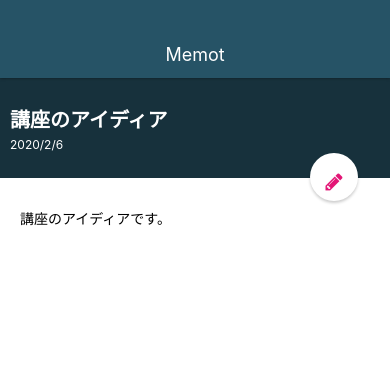
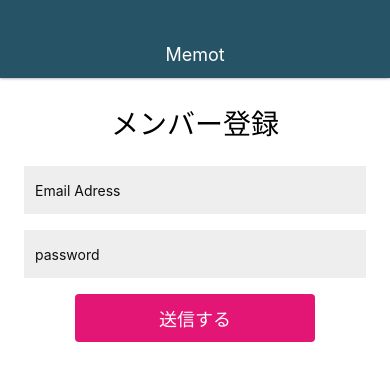
Before and after one commit to SatakeYusuke19920527/memot, a React Native app: screen / in a window 390 px wide. Shown: the top 380 px of the page. Built offline with nearby package versions, Linux system fonts and the light colour scheme.

Commit message:
README.md追加

```diff
--- a/App.js
+++ b/App.js
@@ -1,15 +1,15 @@
 import React from 'react';
 import { StyleSheet, View } from 'react-native';
 import Appbar from './src/components/Appbar';
-import MemoDetailScreen from './src/screens/MemoDetailScreen';
+import SignupScreen from './src/screens/SignupScreen';
 export default class App extends React.Component {
-  render () {
+	render() {
 		return (
 			<View style={styles.container}>
 				<Appbar />
-        <MemoDetailScreen />
+				<SignupScreen />
 			</View>
-    )
+		);
 	}
 }
 
@@ -19,6 +19,6 @@
 		backgroundColor: '#FFFDF6',
 		alignItems: 'center',
 		justifyContent: 'center',
-    paddingTop: 78,
-  },
-})
+		paddingTop: 78
+	}
+});
--- /dev/null
+++ b/src/screens/SignupScreen.js
@@ -0,0 +1,62 @@
+import React, { Component } from 'react';
+import { StyleSheet, Text, TextInput, TouchableHighlight, View } from 'react-native';
+
+export class SignupScreen extends Component {
+	render() {
+		return (
+			<View style={styles.container}>
+				<Text style={styles.title}>メンバー登録</Text>
+				<TextInput style={styles.input} value="Email Adress" />
+				<TextInput style={styles.input} value="password" />
+				<TouchableHighlight
+					underlayColor="#C70F66"
+					style={styles.button}
+					title="送信"
+					onPress={() => {}}
+					activeOpacity={0.85}
+				>
+					<Text style={styles.buttonTitle}>送信する</Text>
+				</TouchableHighlight>
+			</View>
+		);
+	}
+}
+
+const styles = StyleSheet.create({
+	container: {
+		flex: 1,
+		width: '100%',
+		padding: 24,
+		backgroundColor: '#fff'
+	},
+	input: {
+		backgroundColor: '#eee',
+		height: 48,
+		marginBottom: 16,
+		borderWidth: 1,
+		borderColor: '#eee',
+		padding: 0,
+		color: '#0e0e0e',
+		paddingLeft: 10
+	},
+	title: {
+		fontSize: 28,
+		alignSelf: 'center',
+		marginBottom: 24
+	},
+	button: {
+		backgroundColor: '#E31676',
+		height: 48,
+		width: '70%',
+		borderRadius: 4,
+		alignItems: 'center',
+		justifyContent: 'center',
+		alignSelf: 'center'
+	},
+	buttonTitle: {
+		color: 'white',
+		fontSize: 18
+	}
+});
+
+export default SignupScreen;
```
Also changed, not shown: src/screens/LoginScreen.js (added, +62 -0 lines), src/screens/MemoEditScreen.js (added, +33 -0 lines), 1 other file (tests, documents, lock files or other folders). Lines whose indentation alone changed are shown as unchanged.
